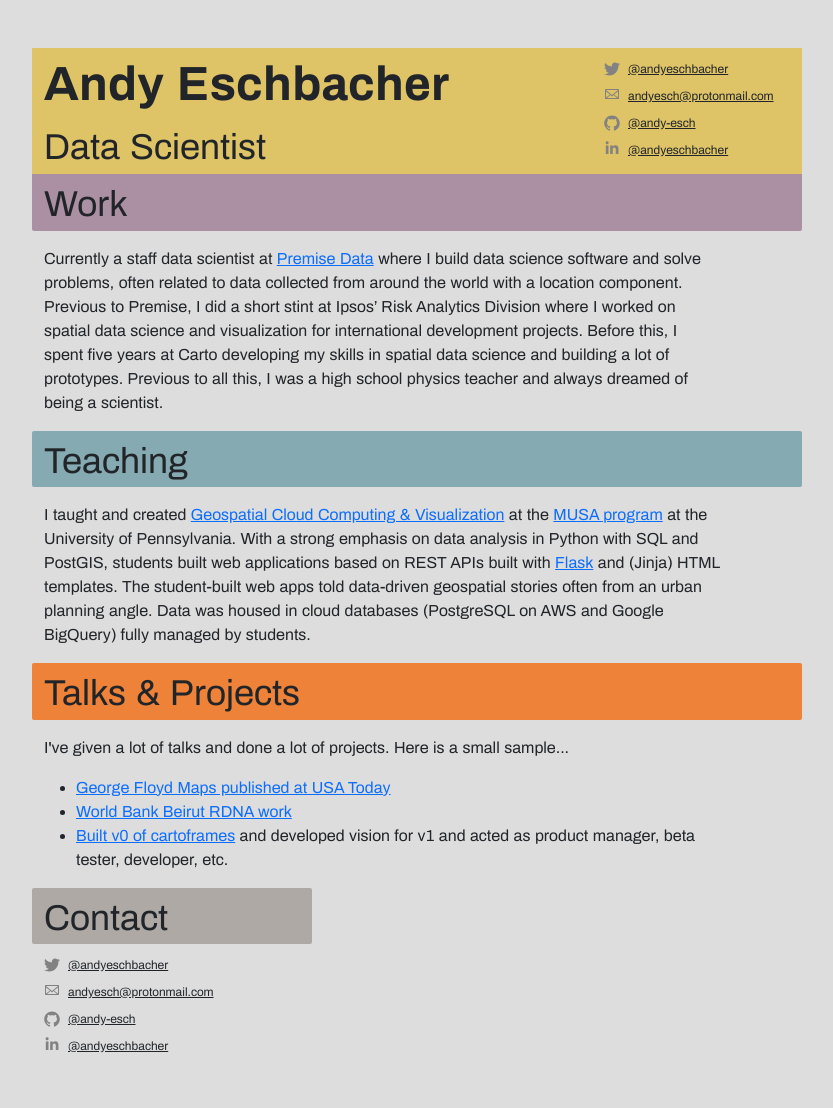
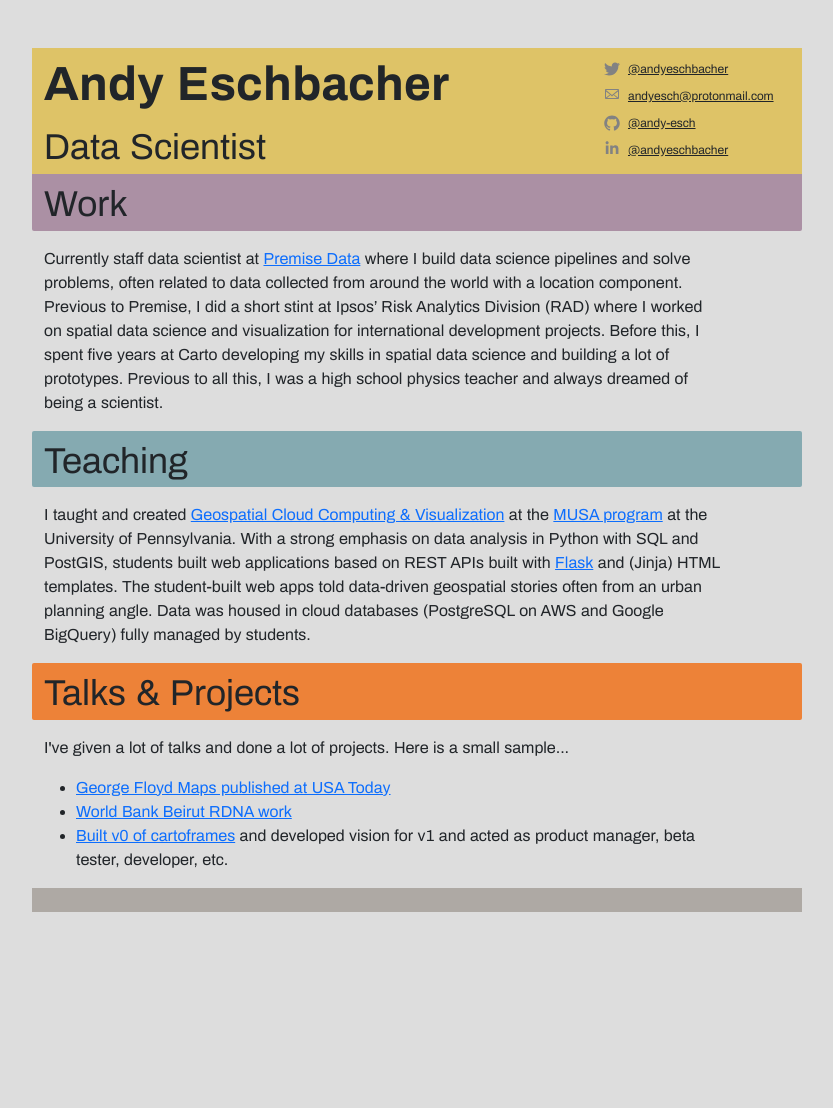
Before and after one commit to andy-esch/andy-esch.github.io, a Jekyll site: the page index.html, which Jekyll copies as it is, in a window 1280 px wide. Shown: the whole page, without its empty margins (188-1021 px from the left). Built offline with Jekyll 4.4.1, drawn with Linux system fonts in a browser that asks for light colours; after the commit the page ends 960 px from its top, so only the background shows below that.

Commit message:
small updates

```diff
--- a/index.html
+++ b/index.html
@@ -143,7 +143,7 @@
     </div>
     <div class="row">
       <div class="col-lg-10 mt-3">
-        <p>Currently a staff data scientist at <a href="https://www.premise.com/">Premise Data</a> where I build data science software and solve problems, often related to data collected from around the world with a location component. Previous to Premise, I did a short stint at Ipsos’ Risk Analytics Division where I worked on spatial data science and visualization for international development projects. Before this, I spent five years at Carto developing my skills in spatial data science and building a lot of prototypes. Previous to all this, I was a high school physics teacher and always dreamed of being a scientist.</p>
+        <p>Currently staff data scientist at <a href="https://www.premise.com/">Premise Data</a> where I build data science pipelines and solve problems, often related to data collected from around the world with a location component. Previous to Premise, I did a short stint at Ipsos’ Risk Analytics Division (RAD) where I worked on spatial data science and visualization for international development projects. Before this, I spent five years at Carto developing my skills in spatial data science and building a lot of prototypes. Previous to all this, I was a high school physics teacher and always dreamed of being a scientist.</p>
       </div>
     </div>
     <div class="row">
@@ -172,20 +172,8 @@
       </div>
     </div>
     <div class="row">
-      <div class="col-lg-4 contact head-section align-middle">
-        <span class="align-middle">Contact</span>
-      </div>
-    </div>
-    <div class="row">
-      <div class="col-lg-3 links">
-        <a href="https://twitter.com/andyeschbacher" class="text-dark" style="margin-top: 8px;"><span
-            class="twitter align-middle"></span><span class="link-content">@andyeschbacher</span></a>
-        <a href="mailto:andyesch@protonmail.com" class="text-dark"><span class="email align-top"></span><span
-            class="link-content">andyesch@protonmail.com</span></a>
-        <a href="https://github.com/andy-esch" class="text-dark"><span class="github align-middle"></span><span
-            class="link-content">@andy-esch</span></a>
-        <a href="https://www.linkedin.com/in/andyeschbacher/" class="text-dark"><span
-            class="linkedin align-baseline"></span><span class="link-content">@andyeschbacher</span></a>
+      <div class="col-lg-11 contact align-middle">
+        <span class="d-flex align-middle justify-content-center">&nbsp;</span>
       </div>
     </div>
   </div>
```
